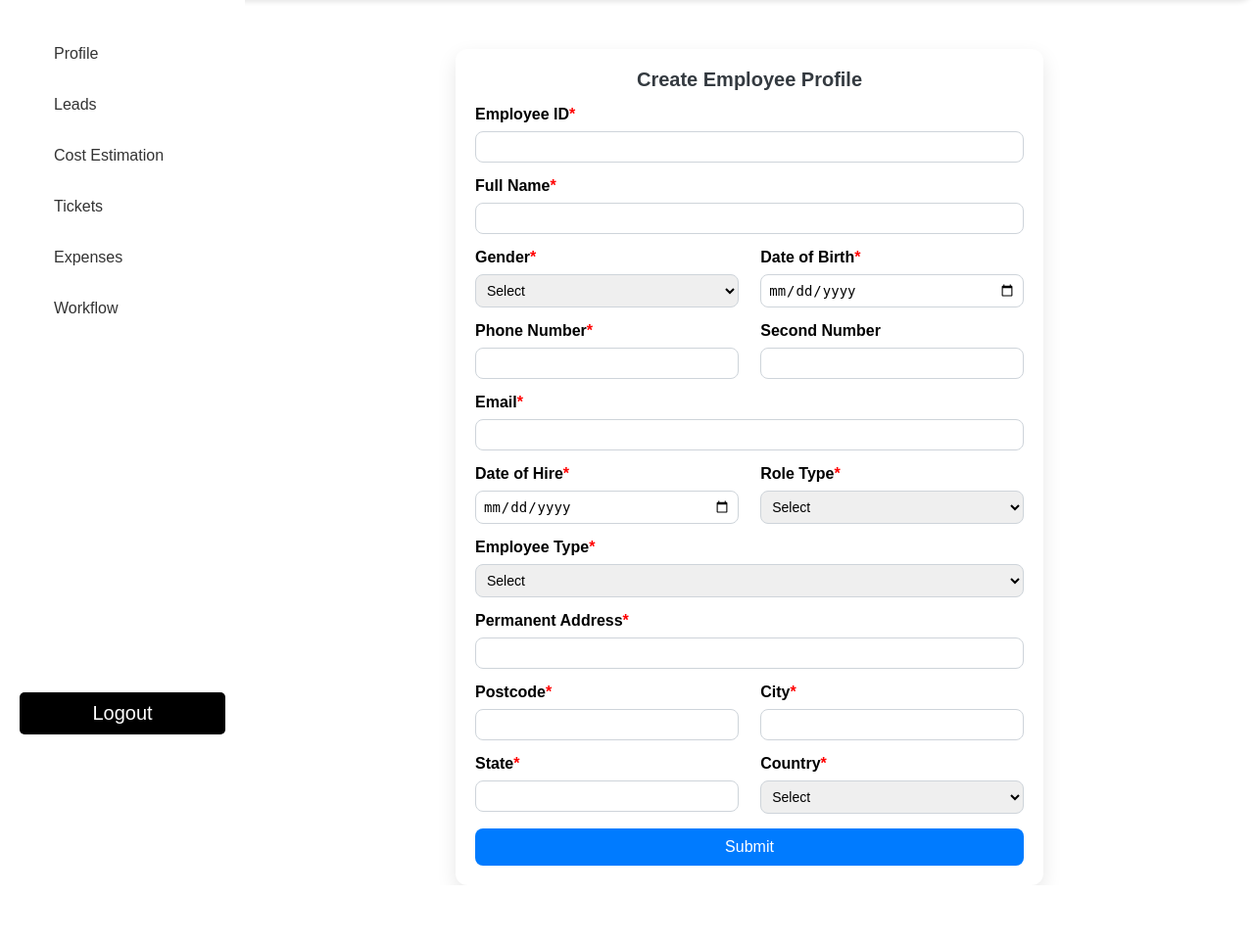
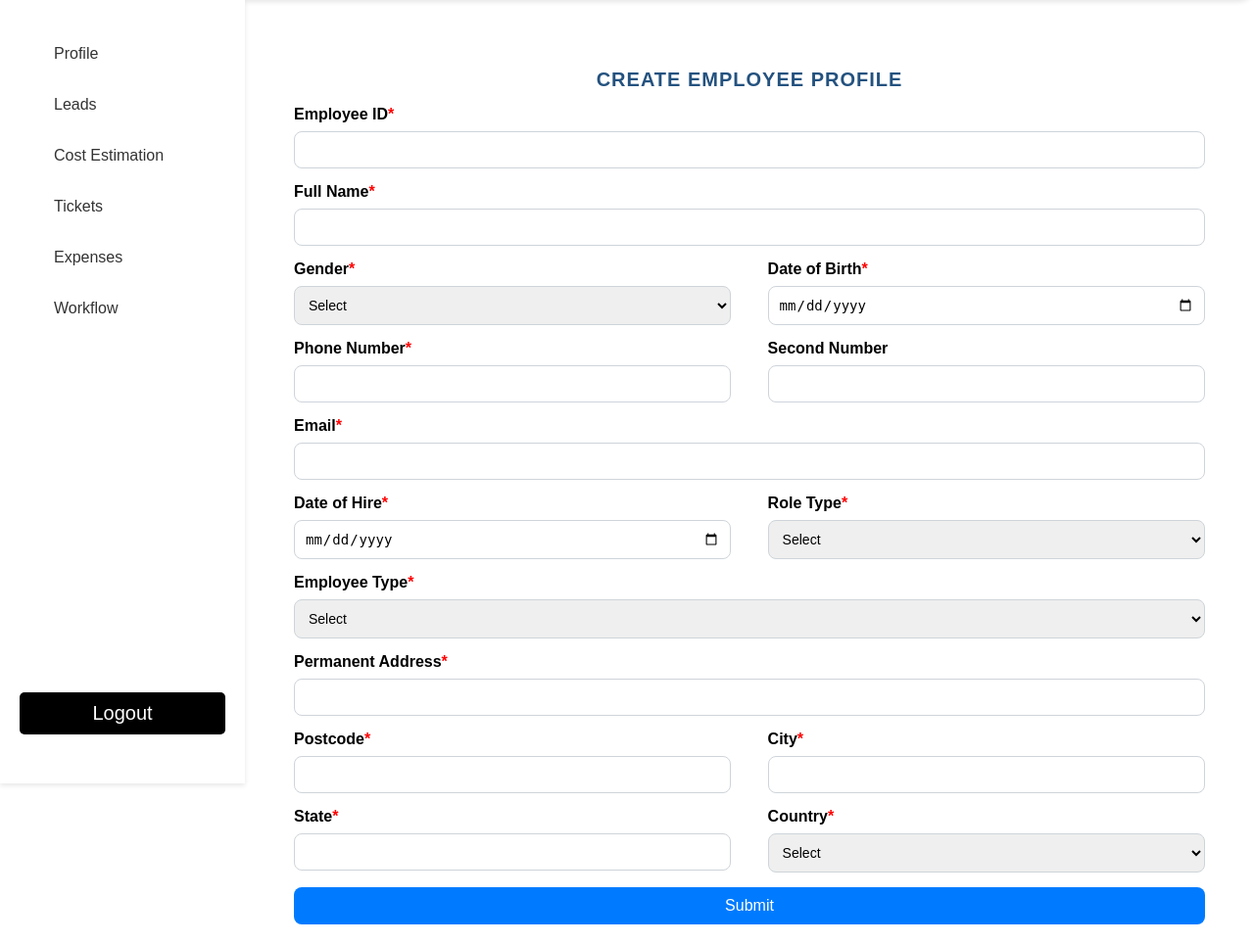
Before and after one commit to SaanvikaSolutions/Employee_Management_System, a PHP site: page /CreateEmployee.php in a window 1280 px wide. Shown: the part 50-1014 px from the top of the page at 98% size. Before the commit the page ends 954 px from the top, so only its background shows below. Run offline with PHP 8.4, Linux system fonts and the light colour scheme.

Commit message:
Dashboardcss, detasils form, emp table, leads, cost estimation

```diff
--- a/CSS/CreateEmployee.css
+++ b/CSS/CreateEmployee.css
@@ -9,17 +9,19 @@ body {
     background: #ffffff;
     padding: 20px;
     border-radius: 12px;
-    box-shadow: 0 8px 20px rgba(0, 0, 0, 0.1);
-    max-width: 600px;
+    /* box-shadow: 0 8px 20px rgba(0, 0, 0, 0.1); */
+    /* max-width: 600px; */
     margin: auto;
     transition: box-shadow 0.3s;
     margin-top: 50px;
     width: 100%;
+    margin-left: 30px;
+    margin-right: 30px;
 }
 
 
 .createEmployee-employee-profile-form:hover {
-    box-shadow: 0 10px 30px rgba(0, 0, 0, 0.15);
+    /* box-shadow: 0 10px 30px rgba(0, 0, 0, 0.15); */
 }
 
 .createEmployee-form-section {
@@ -36,7 +38,8 @@ label {
 .createEmployee-form-input,
 .createEmployee-form-select {
     width: 100%;
-    padding: 7px;
+    /* padding: 7px; */
+    padding: 10px;
     border: 1px solid #ced4da;
     border-radius: 8px;
     box-sizing: border-box;
@@ -86,12 +89,15 @@ label {
     display: none;
 }
 
-h2 {
+.createEmployee-employee-profile-form h2 {
     text-align: center;
     margin-bottom: 15px;
     font-size: 20px;
     font-weight: bold;
-    color: #343a40;
+    color: #24527f;
+    text-align: center;
+    text-transform: uppercase;
+    letter-spacing: 1px;
 }
 
 .createEmployee-form-section span {
--- a/CSS/Dashboard.css
+++ b/CSS/Dashboard.css
@@ -15,22 +15,19 @@ html {
 
 body.Dashboard.light {
     background-color: #f4f4f4;
-    /* Light background */
     color: #202124;
-    /* Dark text color */
+
 }
 
 body.Dashboard.dark {
     background-color: #202124;
-    /* Dark background */
     color: #f4f4f4;
-    /* Light text color */
+
 }
 
 .Dashboard-topbar {
     height: 50px;
     background-color: #ffffff;
-    /* White background */
     display: flex;
     justify-content: space-between;
     align-items: center;
@@ -42,7 +39,6 @@ body.Dashboard.dark {
 
 .Dashboard-topbar.dark {
     background-color: #444;
-    /* Dark top bar for dark mode */
 }
 
 .Dashboard-logo {
@@ -67,9 +63,7 @@ body.Dashboard.dark {
 .Dashboard-search-container input.dark {
     border-color: #ffffff;
     background-color: #ffffff;
-    /* Light background in dark mode */
     color: #202124;
-    /* Dark text in dark mode */
 }
 
 @media screen and (max-width: 1024px) {
@@ -113,7 +107,6 @@ body.Dashboard.dark {
     height: 35px;
     border-radius: 50%;
     background-color: #d8d8d8;
-    /* Light gray for icons */
     position: relative;
 }
 
@@ -130,7 +123,7 @@ body.Dashboard.dark {
     width: 25px;
     height: 3px;
     background-color: black;
-    /* Hamburger icon color */
+
 }
 
 .Dashboard-dashboard {
@@ -143,23 +136,21 @@ body.Dashboard.dark {
 .Dashboard-sidebar {
     width: 250px;
     background-color: #ffffff;
-    /* White sidebar */
     padding: 20px;
     flex-shrink: 0;
     display: flex;
     flex-direction: column;
     justify-content: space-between;
     height: 100vh;
+    box-shadow: 0 2px 5px rgba(0, 0, 0, 0.1);
 }
 
 .Dashboard-sidebar.light {
     background-color: #ffffff;
-    /* White sidebar */
 }
 
 .Dashboard-sidebar.dark {
     background-color: #444;
-    /* Dark sidebar for dark mode */
 }
 
 .Dashboard-sidebar ul {
@@ -176,7 +167,6 @@ body.Dashboard.dark {
     align-items: center;
     text-decoration: none;
     color: #202124;
-    /* Dark text for links */
     padding: 10px;
     position: relative;
     margin-left: 25px;
@@ -222,17 +212,14 @@ body.Dashboard.dark {
 
 .Dashboard-dropdown a {
     background-color: #dbdbdb00;
-    /* Light background for dropdowns */
     padding: 10px;
     border-radius: 10px;
     color: #202124;
-    /* Dark text */
     text-decoration: none;
     transition: background-color 0.3s ease;
 }
 
 .Dashboard-dropdown a:hover {
-    /* background-color:  #e8e8e8;  */
     background-color: #ffffff52;
 }
 
@@ -246,12 +233,9 @@ body.Dashboard.dark {
     width: 14px;
     height: 14px;
     border-right: 2.5px solid black;
-    /* Default arrow color */
     border-bottom: 2.5px solid black;
-    /* Default arrow color */
     transform: rotate(315deg);
     transition: transform 0.3s ease, border-color 0.3s;
-    /* Add transition for border color */
 }
 
 .Dashboard-dropdown.active .Dashboard-arrow {
@@ -260,21 +244,17 @@ body.Dashboard.dark {
 
 .Dashboard-dropdown.active .Dashboard-arrow {
     transform: rotate(135deg);
-    /* Arrow rotates when active */
     border-color: #FF5722;
-    /* Change arrow color to #FF5722 when active */
 }
 
 .Dashboard-main-content {
     flex: 1;
     background-color: #f4f4f4;
-    /* Light background for main content */
     padding: 20px;
 }
 
 .Dashboard-logout-button {
     background-color: #000000;
-    /* Gmail red */
     color: white;
     border: none;
     padding: 10px;
@@ -288,9 +268,7 @@ body.Dashboard.dark {
 
 .Dashboard-logout-button:hover {
     background-color: #a70909;
-    /* Darker red on hover */
     transform: scale(1.05);
-    /* Slightly increase size */
 }
 
 .Dashboard-sidebar.active {
@@ -319,7 +297,7 @@ body.Dashboard.dark {
         z-index: 100;
         height: 100%;
         background-color: #ffffff;
-        /* White sidebar */
+
     }
 
     .Dashboard-hamburger-menu {
@@ -351,20 +329,20 @@ body.Dashboard.dark {
     }
 }
 
-/* Profile design CSS start */
+
+/*--------------------------- Profile design CSS start -----------------------------------*/
+
 .Dashboard-profile-card-section {
     display: flex;
     justify-content: space-evenly;
     align-items: center;
     padding: 20px;
     background-color: #f4f4f4;
-    /* Light background */
     height: 100%;
 }
 
 .Dashboard-profile-card {
     background-color: white;
-    /* White card background */
     border-radius: 15px;
     box-shadow: 0 4px 10px rgba(0, 0, 0, 0.1);
     width: 180px;
@@ -387,10 +365,8 @@ body.Dashboard.dark {
 .Dashboard-profile-card .Dashboard-count {
     font-size: 24px;
     color: #1a73e8;
-    /* Gmail blue */
     font-weight: bold;
     background-color: #e8f0fe;
-    /* Light blue background */
     border-radius: 10px;
     width: 60px;
 }
@@ -398,11 +374,9 @@ body.Dashboard.dark {
 .Dashboard-profile-card .Dashboard-role {
     font-size: 16px;
     color: #333;
-    /* Dark text for role */
     margin-top: 10px;
 }
 
-/* Media query for responsiveness */
 @media (max-width: 768px) {
     .Dashboard-profile-card-section {
         flex-direction: column;
@@ -426,19 +400,17 @@ body.Dashboard.dark {
 
 .Dashboard-profile-card:hover {
     background-color: rgba(0, 0, 0, 0.05);
-    /* Slightly darker on hover */
     border-color: rgba(0, 0, 0, 0.1);
 }
 
-/* Profile design CSS end */
+/*------------------------------- Profile design CSS end -----------------------------------------*/
 
 
 
 .Dashboard-dropdown.active a {
     background-color: #ffffff;
-    /* Light gray background for the active dropdown */
     color: #007bff;
-    /* Change text color to match theme */
+
 }
 
 .Dashboard-sidebar ul li a {
@@ -446,16 +418,12 @@ body.Dashboard.dark {
     align-items: center;
     text-decoration: none;
     color: #202124;
-    /* Dark text for links */
     position: relative;
     margin-left: 25px;
     transition: color 0.3s;
     box-shadow: none;
-    /* Remove box shadow */
     padding: 0;
-    /* Remove padding */
     border-bottom: 1px solid #ccc;
-    /* Add 1px border at the bottom */
 }
 
 .Dashboard-sidebar ul li a {
@@ -463,7 +431,6 @@ body.Dashboard.dark {
     align-items: center;
     text-decoration: none;
     color: #333;
-    /* Updated color */
     padding: 6px 0px;
     /* Updated padding */
     position: relative;
@@ -507,3 +474,8 @@ body.Dashboard.dark {
 }
 
 /* Existing CSS remains the same for other parts of the layout */
+
+.Final-buttons-container {
+
+    text-align: center
+}
--- a/CSS/Viewleads.css
+++ b/CSS/Viewleads.css
@@ -1,11 +1,11 @@
 .EMSS-container {
-    max-width: 800px;
+    /* max-width: 800px; */
     margin: 0 auto;
     background-color: #fff;
     padding: 20px;
     margin-top: 30px;
     border-radius: 12px;
-    box-shadow: 0 6px 15px rgba(0, 0, 0, 0.1);
+    /* box-shadow: 0 6px 15px rgba(0, 0, 0, 0.1); */
 }
 
 /* Targeting h2 with class "EMSS-heading" */
--- a/CostEstimation.php
+++ b/CostEstimation.php
@@ -126,7 +126,7 @@ include('./Dashboard.php');
         </div>
 
         <div id="roomSizeOptions" class="room-size-container">
-            <h3>Room Size Options</h3>
+            <h3>Material Type</h3>
             <div class="room-size-buttons">
                 <div class="room-size-button" onclick="selectRoomSize(this, 'Basic')">
                     <img src="img/icon-basic.png" alt="Basic" class="room-size-icon">
--- a/Details.php
+++ b/Details.php
@@ -14,8 +14,10 @@
 include('./Dashboard.php');
 ?>
     <div class="EMS-form-container">
+    <h2 class="form-heading">Fill Customer Details</h2>
         <form>
             <div class="EMS-form-row">
+
                 <div class="EMS-form-group">
                     <label for="company-name" class="EMS-form-label">Company Name</label>
                     <input type="text" id="company-name" class="EMS-form-input" placeholder="Enter Your company name">
--- a/EmployeesTable.php
+++ b/EmployeesTable.php
@@ -38,7 +38,7 @@ include('./Dashboard.php');
                         <td>Developer</td>
                         <td>CEO</td>
                         <td>
-                            <button class="EmployeeTable-view-button" onclick="window.location.href='View-Employee.html'">View</button>
+                            <button class="EmployeeTable-view-button" onclick="window.location.href='View-Employee.php'">View</button>
                         </td>
                     </tr>
 
@@ -49,7 +49,7 @@ include('./Dashboard.php');
                         <td>Venkatesh</td>
                         <td>Designer</td>
                         <td>CEO</td>
-                        <td> <button class="EmployeeTable-view-button" onclick="window.location.href='View-Employee.html'">View</button></td>
+                        <td> <button class="EmployeeTable-view-button" onclick="window.location.href='View-Employee.php'">View</button></td>
                     </tr>
                     <!-- Add more rows as needed -->
                 </tbody>
--- a/View-Employee.html
+++ b/View-Employee.php
@@ -86,7 +86,6 @@
         </div>
     </div>
 
-    <script src="JS/Dashboard.js"></script>
 </body>
-
+<script src="JS/Dashboard.js"></script>
 </html>
```
Also changed, not shown: CSS/CostEstimation.css (+31 -70 lines), CSS/CreateLead.css (+7 -3 lines), CSS/Details.css (+14 -3 lines), CSS/EmployeesTable.css (+6 -3 lines), CreateEmployee.php (line endings or trailing spaces).
